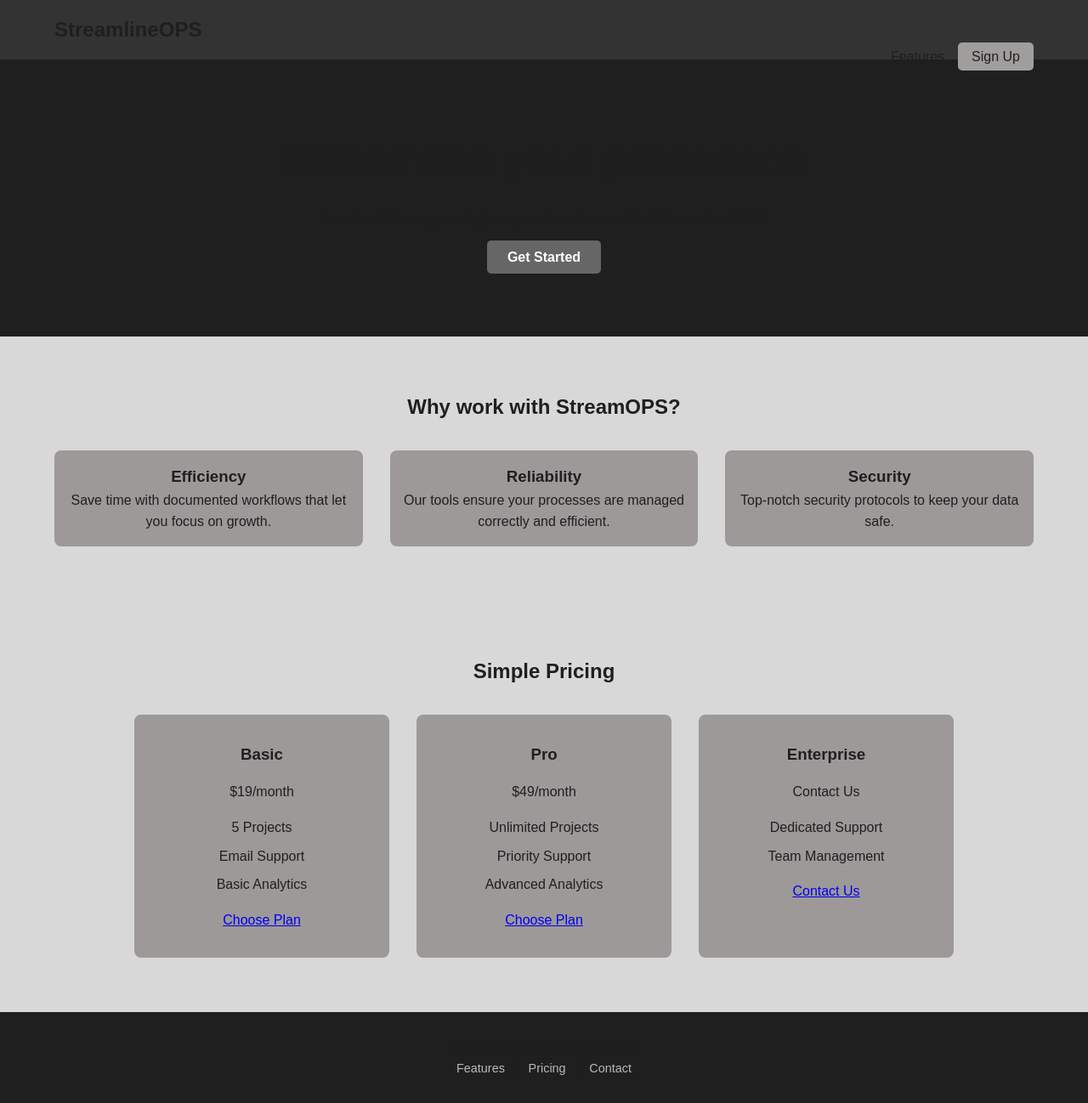
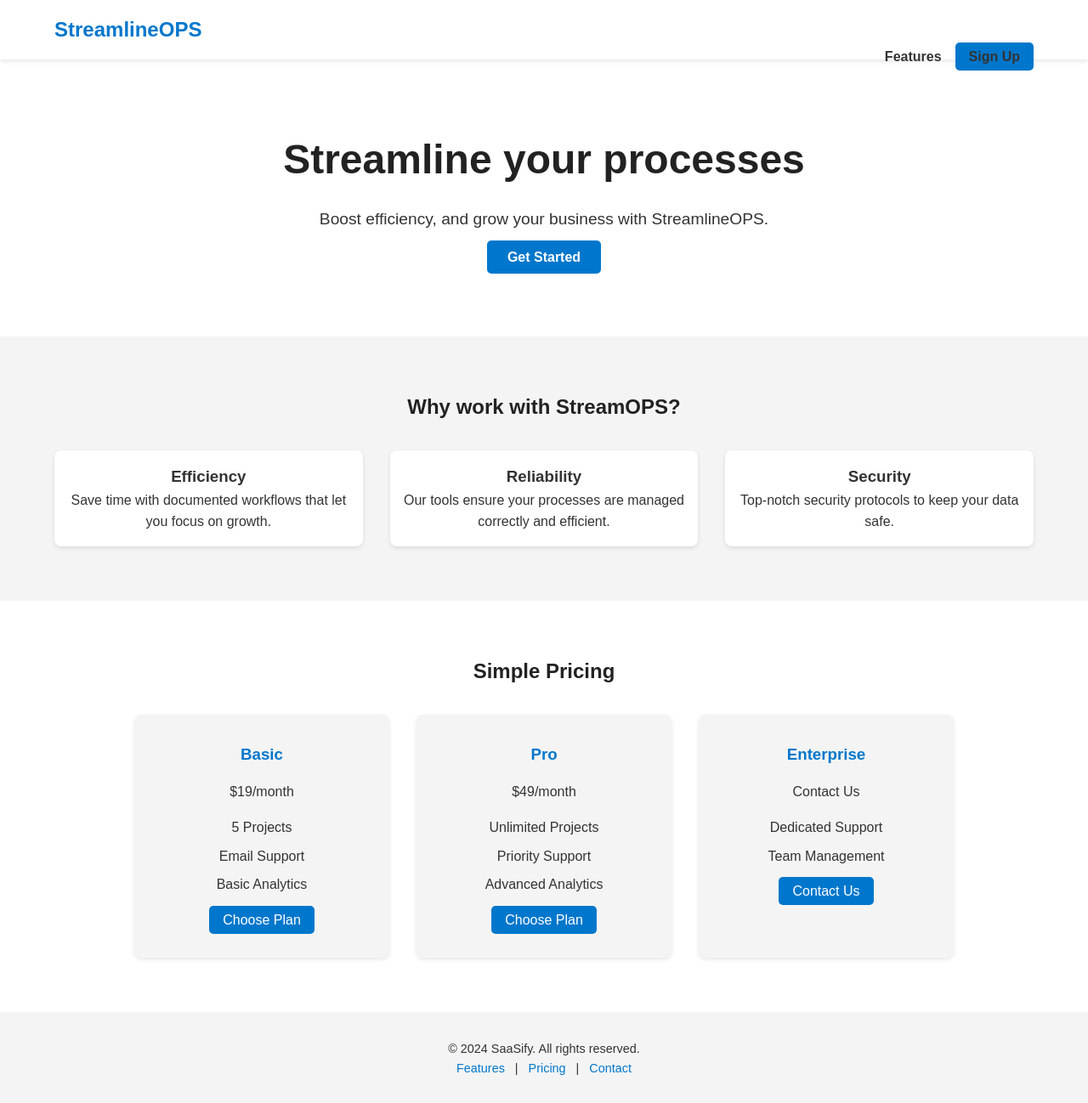
Before and after one commit to juansp2424/StreamlineOPS, a plain HTML site: page index.html in a window 1280 px wide. Shown: the whole page at 85% size. Drawn offline with Linux system fonts and the light colour scheme.

Commit message:
Update styles.css

```diff
--- a/styles.css
+++ b/styles.css
@@ -7,8 +7,8 @@
 }
 
 body {
-    background-color: #d7d7d7d7;
-    color: #1f1f1f;
+    background-color: #f9f9f9; /* Heller Hintergrund */
+    color: #333; /* Dunkelgrauer Text */
     line-height: 1.6;
 }
 
@@ -20,7 +20,8 @@ body {
 
 /* Header */
 .header {
-    background: #333;
+    background: #ffffff; /* Weißer Hintergrund */
+    box-shadow: 0 2px 5px rgba(0, 0, 0, 0.1); /* Leichter Schatten */
     padding: 1rem 0;
     position: sticky;
     top: 0;
@@ -30,7 +31,7 @@ body {
 .header .logo {
     font-size: 1.5rem;
     font-weight: bold;
-    color: #1f1f1f;
+    color: #0077cc; /* Sanftes Blau */
 }
 
 .header nav {
@@ -44,20 +45,21 @@ body {
 }
 
 .header .nav-links a {
-    color: #1f1f1f;
+    color: #333;
     text-decoration: none;
     transition: color 0.3s;
+    font-weight: bold;
 }
 
 .header .nav-links a:hover {
-    color: #1f1f1f;
+    color: #0077cc; /* Blau beim Hover */
 }
 
 .header .btn {
-    background: #a09d9d;
+    background: #0077cc;
     padding: 0.5rem 1rem;
     border: none;
-    color: #1f1f1f;
+    color: #fff;
     cursor: pointer;
     border-radius: 5px;
     text-decoration: none;
@@ -65,18 +67,20 @@ body {
 }
 
 .header .btn:hover {
-    background: #555;
+    background: #005fa3; /* Dunkleres Blau */
 }
 
 /* Hero Section */
 .hero {
-    background: #1f1f1f;
+    background: #ffffff; /* Weißer Hintergrund */
     text-align: center;
     padding: 5rem 0;
+    color: #333;
 }
 
 .hero h1 {
     font-size: 3rem;
+    color: #222;
 }
 
 .hero p {
@@ -85,7 +89,7 @@ body {
 }
 
 .hero .btn-primary {
-    background: #666;
+    background: #0077cc;
     padding: 0.7rem 1.5rem;
     color: #fff;
     border-radius: 5px;
@@ -95,18 +99,20 @@ body {
 }
 
 .hero .btn-primary:hover {
-    background: #888;
+    background: #005fa3; /* Dunkleres Blau */
 }
 
 /* Features Section */
 .features {
-    background: #d7d7d7d7;
+    background: #f4f4f4; /* Helles Grau */
     padding: 4rem 0;
     text-align: center;
+    color: #333;
 }
 
 .features h2 {
     margin-bottom: 2rem;
+    color: #222;
 }
 
 .features .feature-grid {
@@ -117,19 +123,22 @@ body {
 
 .features .feature {
     padding: 1rem;
-    background: #9d9999;
+    background: #ffffff;
     border-radius: 8px;
+    box-shadow: 0 2px 5px rgba(0, 0, 0, 0.1);
 }
 
 /* Pricing Section */
 .pricing {
-    background: #d7d7d7d7;
+    background: #ffffff; /* Weißer Hintergrund */
     text-align: center;
     padding: 4rem 0;
+    color: #333;
 }
 
 .pricing h2 {
     margin-bottom: 2rem;
+    color: #222;
 }
 
 .pricing-cards {
@@ -140,15 +149,17 @@ body {
 }
 
 .card {
-    background: #9d9999;
+    background: #f4f4f4; /* Helles Grau */
     padding: 2rem;
     border-radius: 8px;
+    box-shadow: 0 2px 5px rgba(0, 0, 0, 0.1);
     text-align: center;
     width: 300px;
 }
 
 .card h3 {
     margin-bottom: 1rem;
+    color: #0077cc;
 }
 
 .card ul {
@@ -160,20 +171,34 @@ body {
     margin: 0.5rem 0;
 }
 
+.card .btn-secondary {
+    background: #0077cc;
+    padding: 0.5rem 1rem;
+    color: #fff;
+    border-radius: 5px;
+    text-decoration: none;
+    transition: background 0.3s;
+}
+
+.card .btn-secondary:hover {
+    background: #005fa3; /* Dunkleres Blau */
+}
+
 /* Footer */
 .footer {
-    background: #1f1f1f;
+    background: #f4f4f4; /* Helles Grau */
     padding: 2rem 0;
     text-align: center;
     font-size: 0.9rem;
+    color: #333;
 }
 
 .footer a {
-    color: #d7d7d7d7;
+    color: #0077cc;
     text-decoration: none;
     margin: 0 0.5rem;
 }
 
 .footer a:hover {
-    color: #fff;
+    color: #005fa3; /* Dunkleres Blau */
 }
```
